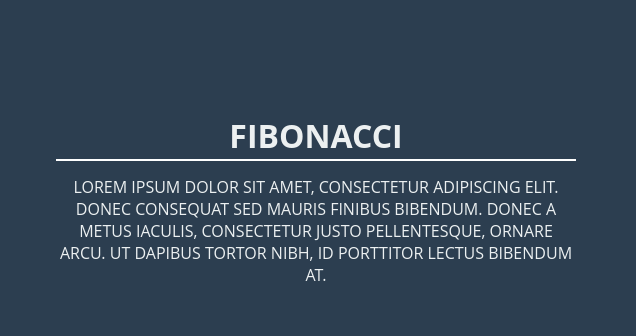
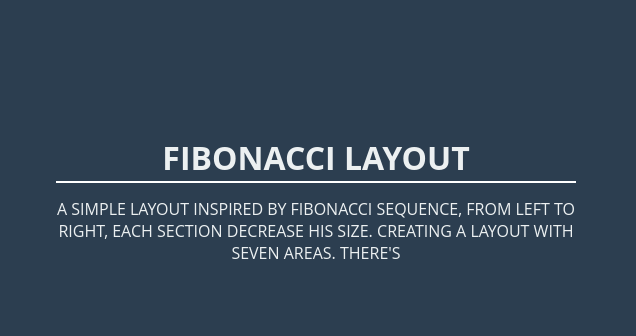
Before and after one commit to Ouraborus/hb-first-page, a website: page index.html in a window 1280 px wide. Shown: the top 336 px of the page, 644-1280 px from the left. Drawn offline with nearby package versions, Linux system fonts and the light colour scheme; files that its build step writes are made by us from their sources; files whose address does not match are found by name.

Commit message:
Updating content

```diff
--- a/index.html
+++ b/index.html
@@ -18,9 +18,9 @@
         </section>
 				<header class="area-2 text-flex">
 					<div class="center transition">
-						<h1>Fibonacci</h1>
+						<h1>Fibonacci Layout</h1>
 						<hr>
-						<p>Lorem ipsum dolor sit amet, consectetur adipiscing elit. Donec consequat sed mauris finibus bibendum. Donec a metus iaculis, consectetur justo pellentesque, ornare arcu. Ut dapibus tortor nibh, id porttitor lectus bibendum at.</p>
+						<p>A simple layout inspired by Fibonacci Sequence, from left to right, each section decrease his size. Creating a layout with seven areas. There's</p>
 					</div>
         </header>
 				<section class="area-3 text-flex">
```
